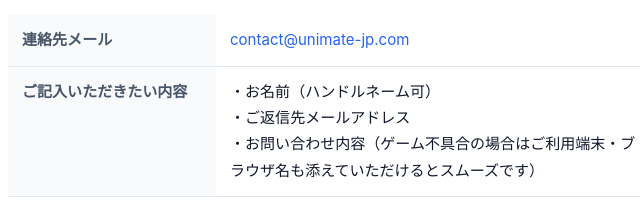
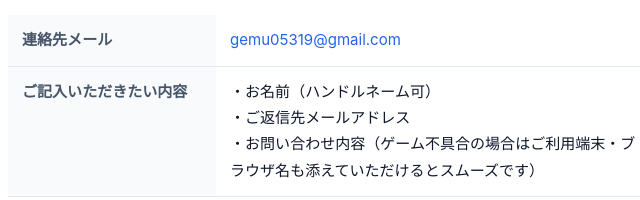
Before and after one commit to gemukaihatsu1729/unimate-jp, a website built with Vite: page site/contact/index.html in a window 1280 px wide. Shown: the part 548-748 px from the top of the page, 307-947 px from the left. Built offline with nearby package versions, Linux system fonts and the light colour scheme.

Commit message:
Update contact email address to gemu05319@gmail.com

```diff
--- a/site/contact/index.html
+++ b/site/contact/index.html
@@ -61,8 +61,7 @@
               <tr>
                 <th>連絡先メール</th>
                 <td>
-                  <!-- TODO: 実際に受信できるメールアドレス、または Google フォームのリンクへ差し替えてください -->
-                  <a href="mailto:contact@unimate-jp.com">contact@unimate-jp.com</a>
+                  <a href="mailto:gemu05319@gmail.com">gemu05319@gmail.com</a>
                 </td>
               </tr>
               <tr>
```
Also changed, not shown: README.md.
